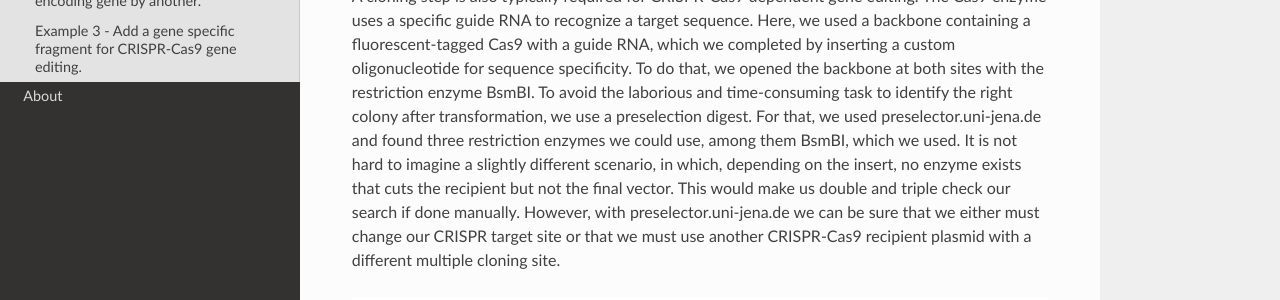
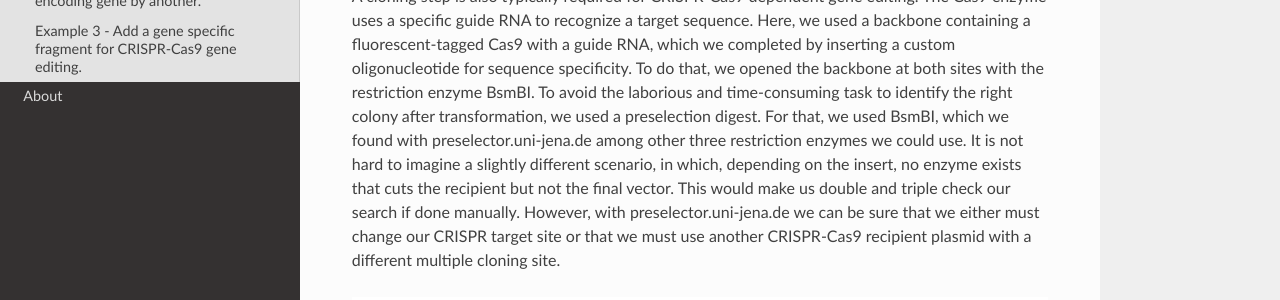
Before and after one commit to MartinGuehmann/preselector, a Sphinx documentation site: the page built from docs/examples.rst, in a window 1280 px wide and 900 px high, scrolled down 1579 px. Shown: the part 271-571 px from the top of the window. Built offline with Sphinx 7.4.7 and the Read the Docs theme 2.0.0, drawn with Linux system fonts in a browser that asks for light colours; some of the changed text lies outside the part shown.

Commit message:
Update the examples

```diff
--- a/docs/examples.rst
+++ b/docs/examples.rst
@@ -22,7 +22,7 @@ Here, we cannot rely on the multiple cloning site, since the restriction enzyme
 Example 3 - Add a gene specific fragment for CRISPR-Cas9 gene editing.
 ^^^^^^^^^^^^^^^^^^^^^^^^^^^^^^^^^^^^^^^^^^^^^^^^^^^^^^^^^^^^^^^^^^^^^^
 A cloning step is also typically required for CRISPR-Cas9 dependent gene editing. The Cas9 enzyme uses a specific guide RNA to recognize a target sequence. Here, we used a backbone containing a fluorescent-tagged Cas9 with a guide RNA, which we completed by inserting a custom oligonucleotide for sequence specificity.
-To do that, we opened the backbone at both sites with the restriction enzyme BsmBI. To avoid the laborious and time-consuming task to identify the right colony after transformation, we use a preselection digest. For that, we used preselector.uni-jena.de and found three restriction enzymes we could use, among them BsmBI, which we used.
+To do that, we opened the backbone at both sites with the restriction enzyme BsmBI. To avoid the laborious and time-consuming task to identify the right colony after transformation, we used a preselection digest. For that, we used BsmBI, which we found with preselector.uni-jena.de among other three restriction enzymes we could use.
 It is not hard to imagine a slightly different scenario, in which, depending on the insert, no enzyme exists that cuts the recipient but not the final vector. This would make us double and triple check our search if done manually. However, with preselector.uni-jena.de we can be sure that we either must change our CRISPR target site or that we must use another CRISPR-Cas9 recipient plasmid with a different multiple cloning site.
 
 .. image:: images/example_03.png
```
